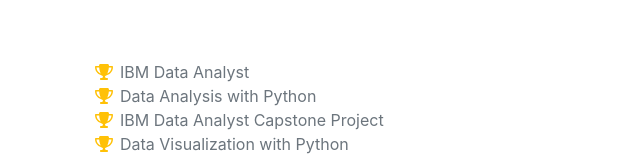
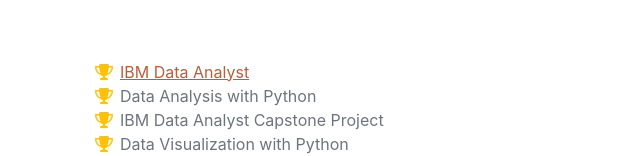
Before and after one commit to sstfort/portfolio, a plain HTML site: page index.html in a window 1280 px wide. Shown: the part 4694-4850 px from the top of the page, without its empty margins (240-880 px from the left). Drawn offline with nearby package versions, Linux system fonts and the light colour scheme; a web font is replaced by a local one.

Commit message:
Add files via upload

```diff
--- a/index.html
+++ b/index.html
@@ -226,7 +226,7 @@
                     <ul class="fa-ul mb-0">
                         <li>
                             <span class="fa-li"><i class="fas fa-trophy text-warning"></i></span>
-                            IBM Data Analyst
+                            <a href="https://coursera.org/share/a2b6433e99f6ab83ae67e529a13195ea">IBM Data Analyst</a>
                         </li>
                         <li>
                             <span class="fa-li"><i class="fas fa-trophy text-warning"></i></span>
```
